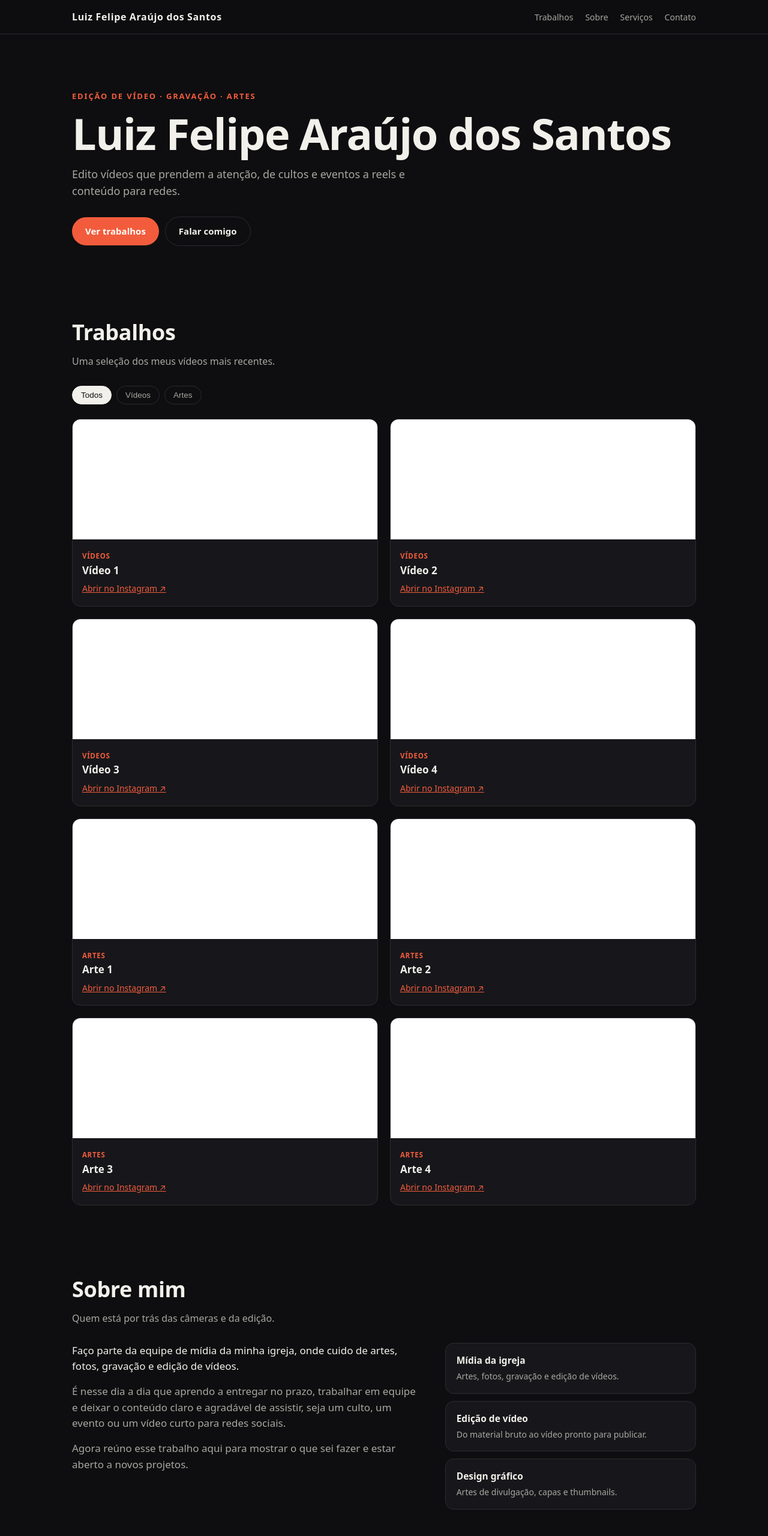
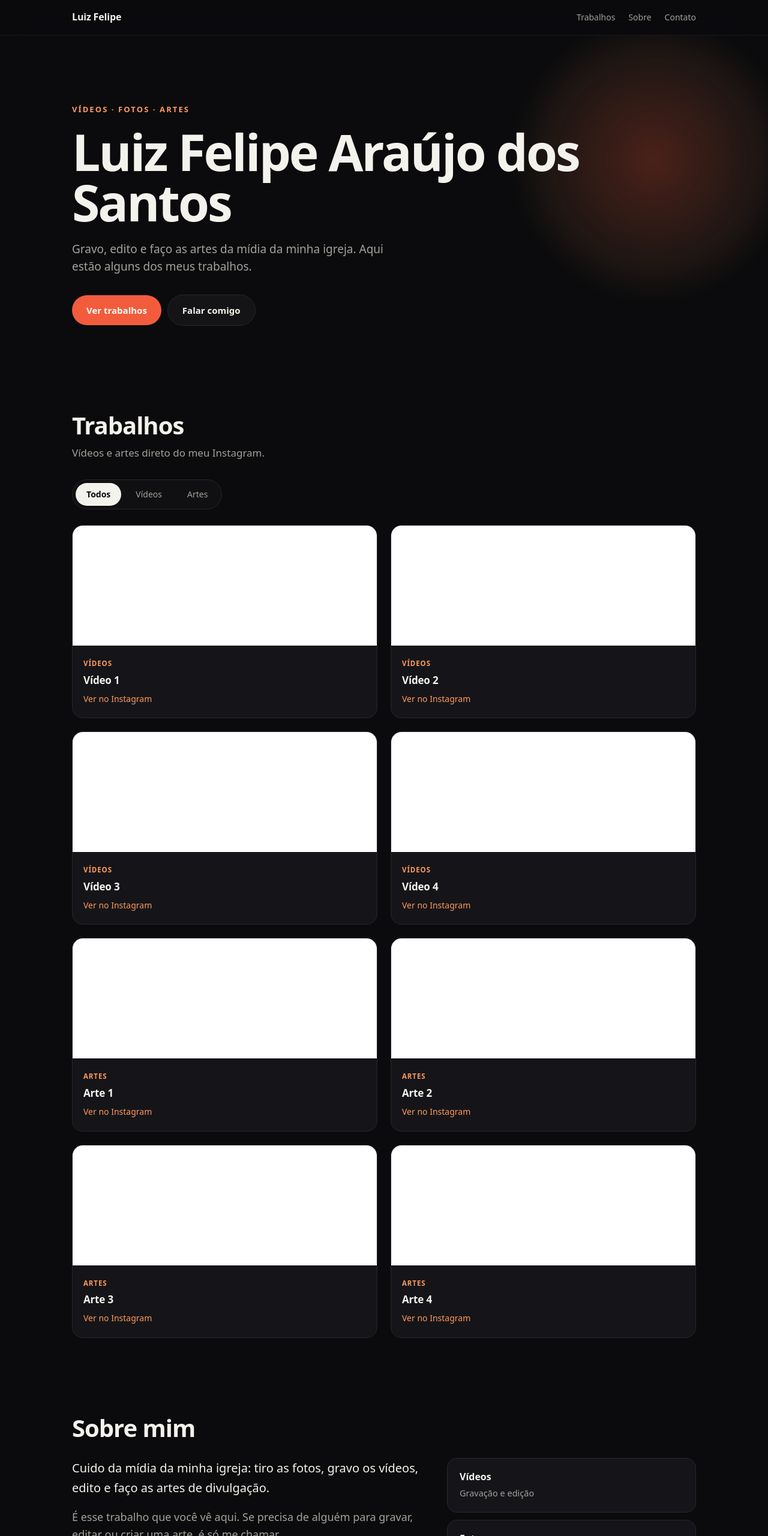
Before and after one commit to Luis9999999/Port-folio-Videos, a plain HTML site: page index.html in a window 1280 px wide. Shown: the top 2560 px of the page at 60% size. Drawn offline with Linux system fonts and the light colour scheme; a script that the page names is missing.

Commit message:
Revisa textos e melhora o visual do portfólio
Co-Authored-By: Claude Sonnet 5.5 <noreply@anthropic.com>
Claude-Session: https://claude.ai/code/session_018zquvS1U4f5KnEi2K6uASB

```diff
--- a/index.html
+++ b/index.html
@@ -3,35 +3,49 @@
 <head>
 <meta charset="UTF-8">
 <meta name="viewport" content="width=device-width, initial-scale=1.0">
-<title>Portfólio de Vídeos</title>
+<meta name="theme-color" content="#0B0B0D">
+<meta name="description" content="Portfólio de Luiz Felipe Araújo dos Santos: vídeos, fotos e artes feitos para a mídia da igreja.">
+<title>Luiz Felipe · Vídeos e artes</title>
 <style>
   :root{
-    --bg:#0E0E10; --card:#17171B; --line:#2A2A31; --text:#F2F0EA; --soft:#A9A7A0; --accent:#F25C3C;
+    --bg:#0B0B0D; --card:#151519; --line:#26262d; --text:#F4F2EC; --soft:#A3A19A; --accent:#F25C3C; --accent2:#FF9A5A;
+    --ease:cubic-bezier(.2,.7,.2,1);
   }
   *{box-sizing:border-box;}
-  html{scroll-behavior:smooth;}
-  body{margin:0;background:var(--bg);color:var(--text);font-family:system-ui,-apple-system,"Segoe UI",Roboto,sans-serif;line-height:1.55;}
+  html{scroll-behavior:smooth;scroll-padding-top:64px;}
+  body{margin:0;background:var(--bg);color:var(--text);font:100%/1.6 system-ui,-apple-system,"Segoe UI",Roboto,sans-serif;-webkit-font-smoothing:antialiased;overflow-x:hidden;}
   a{color:inherit;}
   .wrap{max-width:1080px;margin:0 auto;padding:0 20px;}
-  nav{position:sticky;top:0;background:rgba(14,14,16,.88);backdrop-filter:blur(8px);border-bottom:1px solid var(--line);z-index:10;}
-  nav .wrap{display:flex;justify-content:space-between;align-items:center;height:56px;}
-  nav b{letter-spacing:.04em;}
-  nav a{text-decoration:none;color:var(--soft);margin-left:20px;font-size:14px;}
+
+  nav{position:sticky;top:0;z-index:10;background:rgba(11,11,13,.62);backdrop-filter:blur(18px) saturate(160%);-webkit-backdrop-filter:blur(18px) saturate(160%);border-bottom:1px solid rgba(255,255,255,.06);}
+  nav .wrap{display:flex;justify-content:space-between;align-items:center;height:58px;}
+  nav b{font-weight:650;letter-spacing:-.01em;}
+  nav a{text-decoration:none;color:var(--soft);margin-left:22px;font-size:14px;transition:color .2s;}
   nav a:hover{color:var(--text);}
-  .hero{padding:90px 0 60px;}
-  .eyebrow{color:var(--accent);font-size:13px;letter-spacing:.14em;text-transform:uppercase;font-weight:600;}
-  h1{font-size:clamp(38px,7vw,72px);line-height:1.02;margin:14px 0 18px;letter-spacing:-.02em;}
-  .hero p{max-width:560px;color:var(--soft);font-size:18px;margin:0 0 28px;}
-  .btn{display:inline-block;background:var(--accent);color:#fff;text-decoration:none;padding:12px 22px;border-radius:999px;font-weight:600;font-size:15px;}
-  .btn.ghost{background:transparent;border:1px solid var(--line);color:var(--text);margin-left:10px;}
-  section{padding:56px 0;}
-  h2{font-size:clamp(26px,4vw,36px);margin:0 0 8px;letter-spacing:-.01em;}
-  .lead{color:var(--soft);margin:0 0 28px;max-width:560px;}
-  .filters{display:flex;gap:8px;flex-wrap:wrap;margin-bottom:24px;}
-  .chip{border:1px solid var(--line);background:transparent;color:var(--soft);padding:7px 14px;border-radius:999px;cursor:pointer;font-size:13.5px;}
-  .chip.on{background:var(--text);color:var(--bg);border-color:var(--text);}
-  .grid{display:grid;grid-template-columns:repeat(auto-fill,minmax(340px,1fr));gap:20px;}
-  .card{background:var(--card);border:1px solid var(--line);border-radius:14px;overflow:hidden;}
+
+  .hero{position:relative;padding:110px 0 80px;overflow:hidden;}
+  .hero::before{content:"";position:absolute;inset:-20% -10% auto auto;width:640px;height:640px;background:radial-gradient(closest-side,rgba(242,92,60,.28),rgba(255,154,90,.08) 55%,transparent 75%);filter:blur(10px);pointer-events:none;}
+  .hero .wrap{position:relative;}
+  .eyebrow{color:var(--accent2);font-size:13px;letter-spacing:.16em;text-transform:uppercase;font-weight:600;}
+  h1{font-size:clamp(40px,8vw,84px);line-height:1;margin:16px 0 22px;letter-spacing:-.035em;font-weight:750;max-width:11em;}
+  .hero p{max-width:520px;color:var(--soft);font-size:19px;line-height:1.55;margin:0 0 32px;}
+  .btn{display:inline-block;background:var(--accent);color:#fff;text-decoration:none;padding:13px 24px;border-radius:999px;font-weight:600;font-size:15px;transition:transform .15s var(--ease),filter .2s;}
+  .btn:hover{filter:brightness(1.1);}
+  .btn:active{transform:scale(.97);}
+  .btn.ghost{background:rgba(255,255,255,.04);border:1px solid var(--line);color:var(--text);margin-left:10px;}
+
+  section{padding:64px 0;}
+  h2{font-size:clamp(28px,4.5vw,40px);margin:0 0 10px;letter-spacing:-.025em;line-height:1.1;}
+  .lead{color:var(--soft);margin:0 0 30px;max-width:540px;font-size:17px;}
+
+  .filters{display:flex;gap:6px;flex-wrap:wrap;margin-bottom:26px;padding:5px;border:1px solid var(--line);border-radius:999px;width:fit-content;background:rgba(255,255,255,.02);}
+  .chip{border:0;background:transparent;color:var(--soft);padding:8px 18px;border-radius:999px;cursor:pointer;font:inherit;font-size:14px;transition:background .2s,color .2s;}
+  .chip:hover{color:var(--text);}
+  .chip.on{background:var(--text);color:var(--bg);font-weight:600;}
+
+  .grid{display:grid;grid-template-columns:repeat(auto-fill,minmax(min(100%,340px),1fr));gap:22px;}
+  .card{background:var(--card);border:1px solid var(--line);border-radius:18px;overflow:hidden;transition:transform .35s var(--ease),border-color .3s,box-shadow .35s;}
+  .card:hover{transform:translateY(-4px);border-color:#3a3a44;box-shadow:0 18px 40px -18px rgba(0,0,0,.8);}
   .frame{position:relative;aspect-ratio:16/9;background:#000;display:flex;align-items:center;justify-content:center;color:var(--soft);font-size:14px;text-align:center;padding:12px;}
   .frame iframe,.frame video{position:absolute;inset:0;width:100%;height:100%;border:0;}
   .frame.vertical{aspect-ratio:9/16;}
@@ -40,66 +54,75 @@
   .frame.img img{display:block;width:100%;height:auto;cursor:zoom-in;}
   .lightbox{position:fixed;inset:0;background:rgba(0,0,0,.92);display:none;align-items:center;justify-content:center;z-index:50;padding:20px;cursor:zoom-out;}
   .lightbox.on{display:flex;}
-  .lightbox img{max-width:100%;max-height:100%;border-radius:8px;}
-  .info{padding:14px 16px 18px;}
-  .info h3{margin:0 0 4px;font-size:17px;}
-  .info small{color:var(--accent);font-weight:600;letter-spacing:.06em;text-transform:uppercase;font-size:11.5px;}
-  .info p{margin:6px 0 0;color:var(--soft);font-size:14px;}
+  .lightbox img{max-width:100%;max-height:100%;border-radius:10px;}
+  .info{padding:16px 18px 20px;}
+  .info h3{margin:2px 0 4px;font-size:17px;letter-spacing:-.01em;}
+  .info small{color:var(--accent2);font-weight:600;letter-spacing:.08em;text-transform:uppercase;font-size:11.5px;}
+  .info p{margin:6px 0 0;color:var(--soft);font-size:14.5px;}
+  .info a{color:var(--accent2);text-decoration:none;font-size:14px;}
+  .info a:hover{text-decoration:underline;}
   .placeholder .info h3{color:var(--soft);}
-  .about{display:grid;grid-template-columns:1.4fr 1fr;gap:36px;align-items:start;}
-  .about-text p{margin:0 0 16px;color:var(--soft);font-size:17px;}
-  .about-text p:first-of-type{color:var(--text);}
+
+  .about{display:grid;grid-template-columns:1.4fr 1fr;gap:44px;align-items:start;}
+  .about-text p{margin:0 0 18px;color:var(--soft);font-size:18px;line-height:1.65;}
+  .about-text p:first-child{color:var(--text);font-size:20px;}
   .facts{list-style:none;margin:0;padding:0;display:grid;gap:12px;}
-  .facts li{border:1px solid var(--line);border-radius:14px;padding:16px 18px;background:var(--card);}
-  .facts b{display:block;font-size:15.5px;margin-bottom:2px;}
-  .facts span{color:var(--soft);font-size:14px;}
-  .services{display:grid;grid-template-columns:repeat(auto-fit,minmax(220px,1fr));gap:16px;}
-  .svc{border:1px solid var(--line);border-radius:14px;padding:22px;}
-  .svc h3{margin:0 0 6px;font-size:17px;}
-  .svc p{margin:0;color:var(--soft);font-size:14.5px;}
-  .contact{border:1px solid var(--line);border-radius:18px;padding:36px;background:linear-gradient(135deg,#1A1A1F,#141417);}
-  .links{display:flex;gap:12px;flex-wrap:wrap;margin-top:18px;}
-  footer{padding:36px 0 50px;color:var(--soft);font-size:13.5px;text-align:center;}
-  @media(max-width:760px){.about{grid-template-columns:1fr;}}
-  @media(max-width:560px){.btn.ghost{margin:10px 0 0;}}
+  .facts li{border:1px solid var(--line);border-radius:16px;padding:18px 20px;background:var(--card);}
+  .facts b{display:block;font-size:16px;margin-bottom:2px;}
+  .facts span{color:var(--soft);font-size:14.5px;}
+
+  .contact{border:1px solid var(--line);border-radius:24px;padding:clamp(28px,5vw,48px);background:radial-gradient(120% 140% at 0% 0%,rgba(242,92,60,.14),transparent 60%),var(--card);}
+  .links{display:flex;gap:12px;flex-wrap:wrap;margin-top:22px;}
+  .links .btn.ghost{margin-left:0;}
+  footer{padding:36px 0 54px;color:var(--soft);font-size:13.5px;text-align:center;}
+
+  .js .reveal{opacity:0;transform:translateY(18px);transition:opacity .7s var(--ease),transform .7s var(--ease);}
+  .js .reveal.in{opacity:1;transform:none;}
+  @keyframes rise{from{opacity:0;transform:translateY(16px);}to{opacity:1;transform:none;}}
+  .hero .eyebrow,.hero h1,.hero p,.hero .cta{animation:rise .8s var(--ease) both;}
+  .hero h1{animation-delay:.08s;} .hero p{animation-delay:.16s;} .hero .cta{animation-delay:.24s;}
+
+  @media(max-width:760px){.about{grid-template-columns:1fr;gap:28px;}.hero{padding:80px 0 56px;}}
+  @media(max-width:560px){nav a{margin-left:14px;}.btn.ghost{margin:10px 0 0;}.links .btn.ghost{margin:0;}}
+  @media(prefers-reduced-motion:reduce){
+    html{scroll-behavior:auto;}
+    .hero .eyebrow,.hero h1,.hero p,.hero .cta{animation:none;}
+    .js .reveal{opacity:1;transform:none;transition:none;}
+    .card,.btn{transition:none;}
+    .card:hover{transform:none;}
+  }
 </style>
+<script>document.documentElement.classList.add("js");</script>
 </head>
 <body>
 
-<nav><div class="wrap"><b id="navName"></b><div><a href="#trabalhos">Trabalhos</a><a href="#sobre">Sobre</a><a href="#servicos">Serviços</a><a href="#contato">Contato</a></div></div></nav>
+<nav><div class="wrap"><b id="navName"></b><div><a href="#trabalhos">Trabalhos</a><a href="#sobre">Sobre</a><a href="#contato">Contato</a></div></div></nav>
 
 <header class="hero"><div class="wrap">
-  <span class="eyebrow">Edição de vídeo · Gravação · Artes</span>
+  <span class="eyebrow">Vídeos · Fotos · Artes</span>
   <h1 id="heroName"></h1>
   <p id="heroText"></p>
-  <a class="btn" href="#trabalhos">Ver trabalhos</a><a class="btn ghost" href="#contato">Falar comigo</a>
+  <div class="cta"><a class="btn" href="#trabalhos">Ver trabalhos</a><a class="btn ghost" href="#contato">Falar comigo</a></div>
 </div></header>
 
-<section id="trabalhos"><div class="wrap">
+<section id="trabalhos" class="reveal"><div class="wrap">
   <h2>Trabalhos</h2>
-  <p class="lead">Uma seleção dos meus vídeos mais recentes.</p>
+  <p class="lead">Vídeos e artes direto do meu Instagram.</p>
   <div class="filters" id="filters"></div>
   <div class="grid" id="grid"></div>
 </div></section>
 
-<section id="sobre"><div class="wrap">
+<section id="sobre" class="reveal"><div class="wrap">
   <h2>Sobre mim</h2>
-  <p class="lead">Quem está por trás das câmeras e da edição.</p>
-  <div class="about">
+  <div class="about" style="margin-top:28px">
     <div class="about-text" id="aboutText"></div>
     <ul class="facts" id="aboutFacts"></ul>
   </div>
 </div></section>
 
-<section id="servicos"><div class="wrap">
-  <h2>O que eu faço</h2>
-  <p class="lead">Do roteiro à entrega final.</p>
-  <div class="services" id="services"></div>
-</div></section>
-
-<section id="contato"><div class="wrap"><div class="contact">
-  <h2>Vamos trabalhar juntos?</h2>
-  <p class="lead" style="margin-bottom:0">Me chame para contar o que você precisa. Respondo o mais rápido possível.</p>
+<section id="contato" class="reveal"><div class="wrap"><div class="contact">
+  <h2>Quer fazer um trabalho comigo?</h2>
+  <p class="lead" style="margin-bottom:0">Me chama no WhatsApp ou no Instagram e conta o que você precisa.</p>
   <div class="links" id="links"></div>
 </div></div></section>
 
@@ -108,48 +131,39 @@
 <script>
   /* ============ EDITE AQUI ============ */
   const NAME = "Luiz Felipe Araújo dos Santos";
-  const TAGLINE = "Edito vídeos que prendem a atenção, de cultos e eventos a reels e conteúdo para redes.";
+  const SHORT_NAME = "Luiz Felipe";
+  const TAGLINE = "Gravo, edito e faço as artes da mídia da minha igreja. Aqui estão alguns dos meus trabalhos.";
 
-  // Cada vídeo: título, categoria, tipo e link.
-  //  type: "instagram" (código do reel: instagram.com/reel/CODIGO/), "youtube" (ID do vídeo),
-  //        "drive" (ID do arquivo no Google Drive) ou "file" (caminho do mp4 no repositório)
-  //  vertical: true para vídeos em pé (reels)
-  //  Artes: type:"image" e id = caminho da imagem no repositório (ex.: "artes/cartaz-culto.jpg")
-  //    { title:"Cartaz do culto", category:"Artes", type:"image", id:"artes/cartaz-culto.jpg", desc:"Arte de divulgação." },
+  // Cada item: título, categoria, tipo e código/caminho.
+  //  type: "instagram" (código do post: instagram.com/p/CODIGO/), "youtube" (ID do vídeo),
+  //        "drive" (ID do arquivo no Google Drive), "file" (caminho do mp4 no repositório)
+  //        ou "image" (caminho da imagem no repositório, ex.: "artes/cartaz.jpg")
   const VIDEOS = [
-    // Vídeos (reels do Instagram)
-    { title:"Vídeo 1", category:"Vídeos", type:"instagram", id:"DeHDUEqBt8s", ratio:"9/16" },
-    { title:"Vídeo 2", category:"Vídeos", type:"instagram", id:"DbEPlA3Jxnh", ratio:"9/16" },
-    { title:"Vídeo 3", category:"Vídeos", type:"instagram", id:"DeFqYOCp_7f", ratio:"9/16" },
-    { title:"Vídeo 4", category:"Vídeos", type:"instagram", id:"DaZCz4MJTbI", ratio:"9/16" },
-    // Artes (posts do Instagram)
-    { title:"Arte 1", category:"Artes", type:"instagram", id:"DasUzZCpUjl", ratio:"3/5" },
-    { title:"Arte 2", category:"Artes", type:"instagram", id:"Dau490iJcSK", ratio:"3/5" },
-    { title:"Arte 3", category:"Artes", type:"instagram", id:"Daxcp4kpG8v", ratio:"3/5" },
-    { title:"Arte 4", category:"Artes", type:"instagram", id:"Daz8Lsspolr", ratio:"3/5" },
-    // Modelo: { title:"Título", category:"Vídeos", type:"instagram", id:"CODIGO", desc:"O que você fez.", ratio:"9/16" },
+    // Vídeos
+    { title:"Vídeo 1", category:"Vídeos", type:"instagram", id:"DeHDUEqBt8s" },
+    { title:"Vídeo 2", category:"Vídeos", type:"instagram", id:"DbEPlA3Jxnh" },
+    { title:"Vídeo 3", category:"Vídeos", type:"instagram", id:"DeFqYOCp_7f" },
+    { title:"Vídeo 4", category:"Vídeos", type:"instagram", id:"DaZCz4MJTbI" },
+    // Artes
+    { title:"Arte 1", category:"Artes", type:"instagram", id:"DasUzZCpUjl" },
+    { title:"Arte 2", category:"Artes", type:"instagram", id:"Dau490iJcSK" },
+    { title:"Arte 3", category:"Artes", type:"instagram", id:"Daxcp4kpG8v" },
+    { title:"Arte 4", category:"Artes", type:"instagram", id:"Daz8Lsspolr" },
+    // Modelo: { title:"Título", category:"Vídeos", type:"instagram", id:"CODIGO", desc:"O que você fez." },
   ];
 
   // Sobre mim: cada item de "text" vira um parágrafo.
   const ABOUT = {
     text: [
-      "Faço parte da equipe de mídia da minha igreja, onde cuido de artes, fotos, gravação e edição de vídeos.",
-      "É nesse dia a dia que aprendo a entregar no prazo, trabalhar em equipe e deixar o conteúdo claro e agradável de assistir, seja um culto, um evento ou um vídeo curto para redes sociais.",
-      "Agora reúno esse trabalho aqui para mostrar o que sei fazer e estar aberto a novos projetos."
+      "Cuido da mídia da minha igreja: tiro as fotos, gravo os vídeos, edito e faço as artes de divulgação.",
+      "É esse trabalho que você vê aqui. Se precisa de alguém para gravar, editar ou criar uma arte, é só me chamar."
     ],
     facts: [
-      {t:"Mídia da igreja", d:"Artes, fotos, gravação e edição de vídeos."},
-      {t:"Edição de vídeo", d:"Do material bruto ao vídeo pronto para publicar."},
-      {t:"Design gráfico", d:"Artes de divulgação, capas e thumbnails."}
+      {t:"Vídeos", d:"Gravação e edição"},
+      {t:"Fotos", d:"Eventos e cultos"},
+      {t:"Artes", d:"Divulgação e design gráfico"}
     ]
   };
-
-  const SERVICES = [
-    {t:"Edição de vídeo", d:"Cortes, ritmo, cor e áudio para o vídeo ficar pronto para publicar."},
-    {t:"Reels e vídeos curtos", d:"Formato vertical pensado para Instagram, TikTok e Shorts."},
-    {t:"Gravação e fotos", d:"Cobertura de eventos e cultos, com captação de vídeo e fotos."},
-    {t:"Artes e capas", d:"Thumbnails, capas e artes de divulgação no mesmo estilo do vídeo."}
-  ];
 
   const CONTACTS = [
     {label:"WhatsApp", url:"https://wa.me/5581986280322"},
@@ -159,16 +173,14 @@
   /* ================================== */
 
   const $ = id => document.getElementById(id);
-  document.title = "Portfólio de Vídeos · " + NAME;
-  $("navName").textContent = NAME; $("heroName").textContent = NAME; $("footName").textContent = NAME;
+  $("navName").textContent = SHORT_NAME; $("heroName").textContent = NAME; $("footName").textContent = NAME;
   $("heroText").textContent = TAGLINE; $("year").textContent = new Date().getFullYear();
 
   $("aboutText").innerHTML = ABOUT.text.map(p=>`<p>${p}</p>`).join("");
   $("aboutFacts").innerHTML = ABOUT.facts.map(f=>`<li><b>${f.t}</b><span>${f.d}</span></li>`).join("");
-  $("services").innerHTML = SERVICES.map(s=>`<div class="svc"><h3>${s.t}</h3><p>${s.d}</p></div>`).join("");
   $("links").innerHTML = CONTACTS.length
     ? CONTACTS.map((c,i)=>`<a class="btn ${i?'ghost':''}" href="${c.url}" target="_blank" rel="noopener">${c.label}</a>`).join("")
-    : `<span style="color:var(--soft)">Adicione seus contatos em CONTACTS, no começo do script.</span>`;
+    : "";
 
   function embed(v){
     if(v.type==="image") return `<img src="${v.id}" alt="${v.title}" loading="lazy" data-zoom="${v.id}">`;
@@ -180,10 +192,10 @@
   function render(cat){
     const list = VIDEOS.filter(v=>cat==="Todos"||v.category===cat);
     if(!VIDEOS.length){
-      $("grid").innerHTML = [1,2,3].map(()=>`<div class="card placeholder"><div class="frame">Seu vídeo aparece aqui</div><div class="info"><small>Categoria</small><h3>Adicione um vídeo em VIDEOS</h3><p>Abra o arquivo e siga o exemplo comentado no começo do script.</p></div></div>`).join("");
+      $("grid").innerHTML = [1,2,3].map(()=>`<div class="card placeholder"><div class="frame">Seu vídeo aparece aqui</div><div class="info"><small>Categoria</small><h3>Adicione um item em VIDEOS</h3><p>Siga o exemplo comentado no começo do script.</p></div></div>`).join("");
       return;
     }
-    $("grid").innerHTML = list.map(v=>`<div class="card"><div class="frame ${v.type==='image'?'img':(v.type==='instagram'?'ig':(v.vertical?'vertical':''))}">${embed(v)}</div><div class="info"><small>${v.category||""}</small><h3>${v.title}</h3>${v.desc?`<p>${v.desc}</p>`:""}${v.type==="instagram"?`<p><a href="https://www.instagram.com/p/${v.id}/" target="_blank" rel="noopener" style="color:var(--accent)">Abrir no Instagram ↗</a></p>`:""}</div></div>`).join("");
+    $("grid").innerHTML = list.map(v=>`<div class="card"><div class="frame ${v.type==='image'?'img':(v.type==='instagram'?'ig':(v.vertical?'vertical':''))}">${embed(v)}</div><div class="info"><small>${v.category||""}</small><h3>${v.title}</h3>${v.desc?`<p>${v.desc}</p>`:""}${v.type==="instagram"?`<p><a href="https://www.instagram.com/p/${v.id}/" target="_blank" rel="noopener">Ver no Instagram</a></p>`:""}</div></div>`).join("");
     processIG();
   }
   function processIG(){
@@ -202,6 +214,13 @@
   });
   render("Todos");
 
+  // Aparecer suavemente ao rolar a página
+  const reveals = document.querySelectorAll(".reveal");
+  if("IntersectionObserver" in window){
+    const io = new IntersectionObserver(es=>es.forEach(e=>{ if(e.isIntersecting){ e.target.classList.add("in"); io.unobserve(e.target); } }),{threshold:.08});
+    reveals.forEach(el=>io.observe(el));
+  } else reveals.forEach(el=>el.classList.add("in"));
+
   const lb = document.createElement("div"); lb.className = "lightbox"; lb.innerHTML = "<img alt=''>";
   document.body.appendChild(lb);
   document.addEventListener("click", e=>{
```
